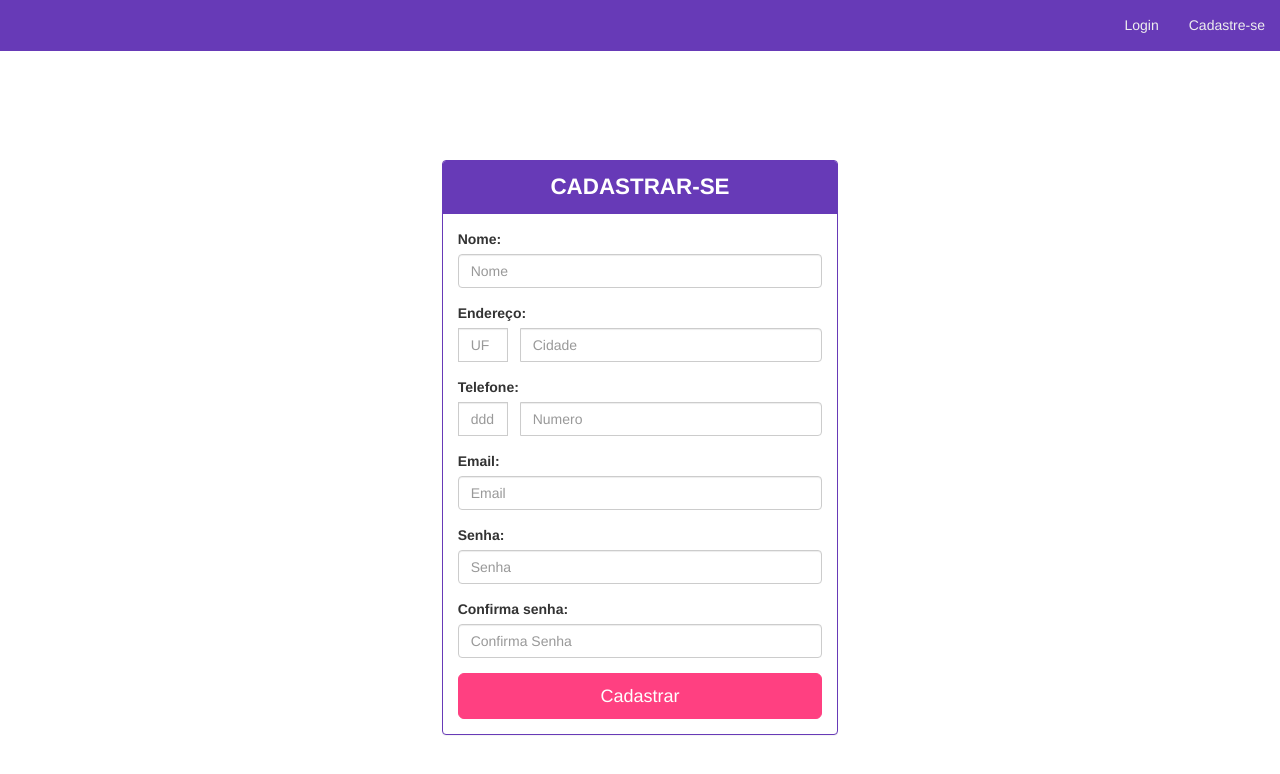
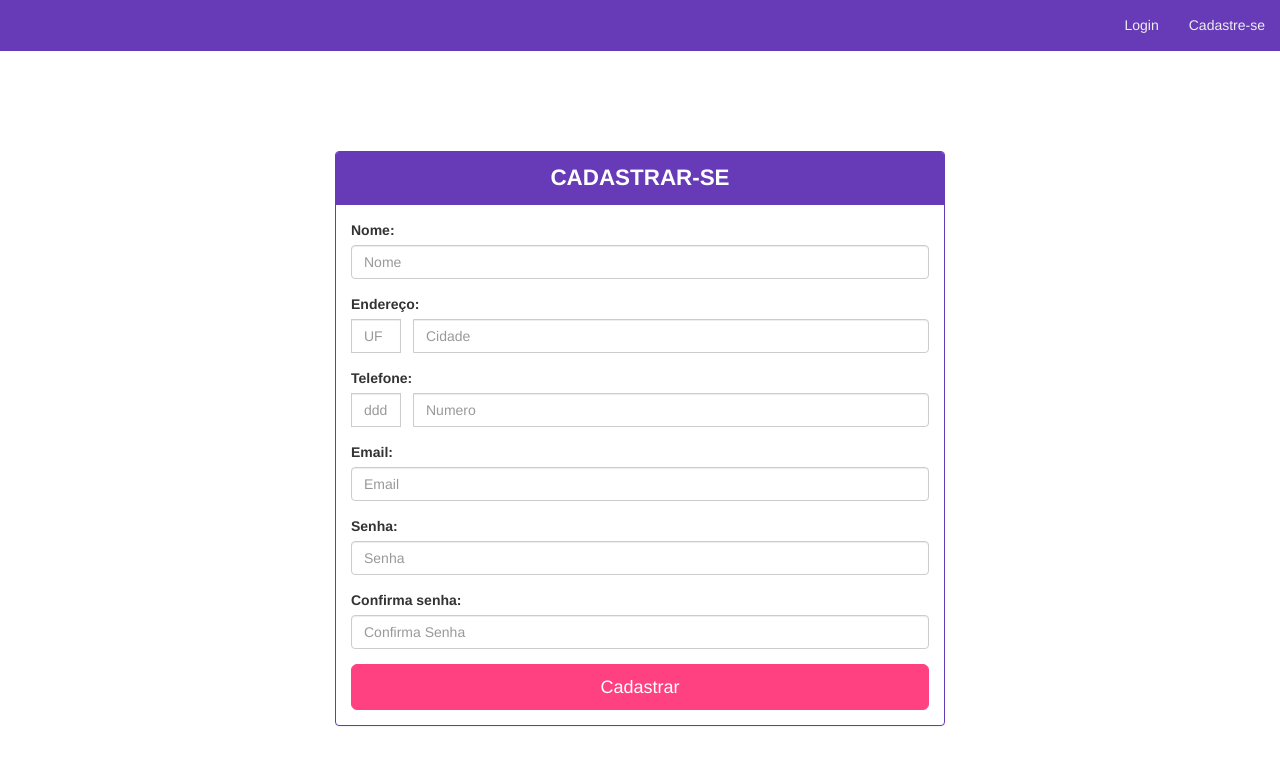
Before and after one commit to RyanFilho/KitapApp, a website: page templetes/cadastrarUser.html in a window 1280 px wide. Drawn offline with nearby package versions, Linux system fonts and the light colour scheme.

Commit message:
modificações simples nas estruturas e adição de um modulo do angular "angular-loading-bar"

```diff
--- a/bower.json
+++ b/bower.json
@@ -20,6 +20,7 @@
   ],
   "dependencies": {
     "angular": "~1.4.5",
+    "angular-loading-bar": "~0.8.0",
     "bootstrap": "~3.3.5"
   }
 }
--- a/templetes/cadastrarUser.html
+++ b/templetes/cadastrarUser.html
@@ -7,7 +7,7 @@
 	<link rel="stylesheet" type="text/css" href="css\default.css">
 </head>
 <body>
-	<nav class="navbar navbar-inverse navbar-personalizado navbar-fixed-top">
+	<nav class="navbar navbar-inverse navbar-personalizado navbar-static-top">
 		<div class="container-fluid">
 		  	<div class="navbar-header">
 	      		<button type="button" class="navbar-toggle collapsed" data-toggle="collapse" data-target="#navbar-principal" aria-expanded="false">
@@ -29,7 +29,7 @@
 	<section class="container-fluid">
 
 		<section class="row main">
-			<article class="col-md-4 col-md-offset-4">
+			<article class="col-sm-8 col-sm-offset-2 col-md-6 col-md-offset-3">
 			<div class="panel panel-personalizado">
 	  			<div class="panel-heading">CADASTRAR-SE</div>
 	  			<div class="panel-body">
--- a/templetes/css/default.css
+++ b/templetes/css/default.css
@@ -1,5 +1,5 @@
 .main{
-	margin-top: 160px;
+	margin-top: 80px;
 }
 .cab > h1
 {
```
Also changed, not shown: templetes/home.html (+1 -1 lines), templetes/loginUser.html (+2 -2 lines).
